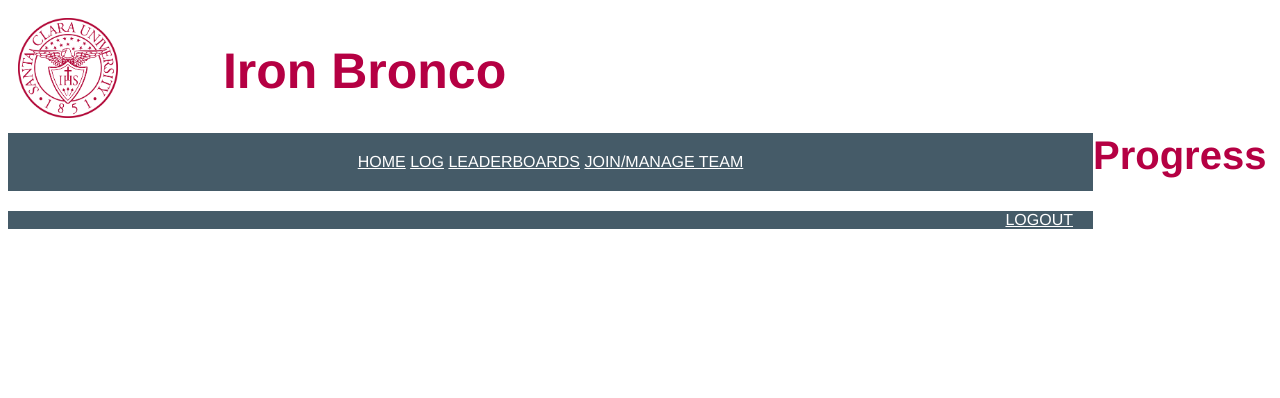
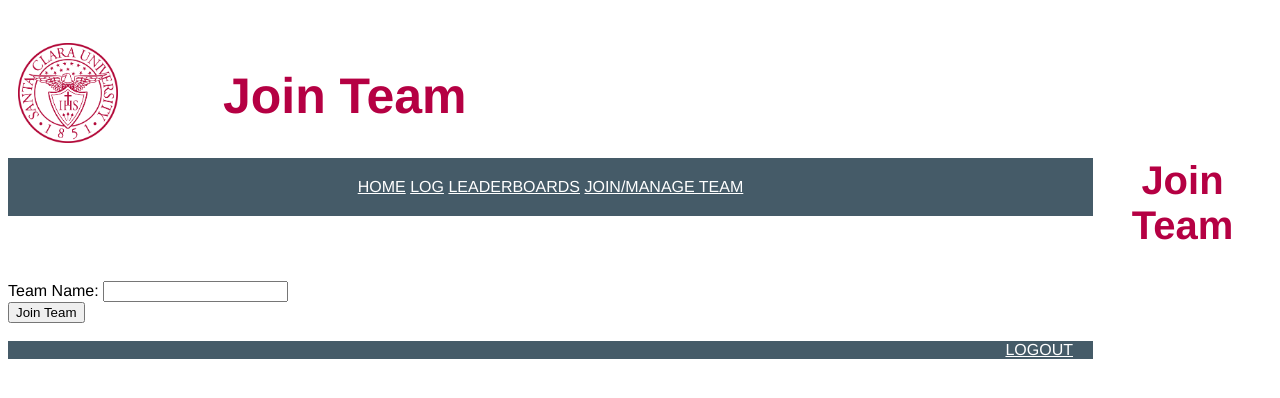
Before and after one commit to DatFob/Coen-174L, a plain HTML site: page front-end/IronBroncoJoinTeam.html in a window 1280 px wide. Drawn offline with Linux system fonts and the light colour scheme.

Commit message:
join team page created

```diff
--- a/front-end/IronBroncoJoinTeam.html
+++ b/front-end/IronBroncoJoinTeam.html
@@ -10,7 +10,7 @@
 		<img src="scu_logos/SCU-Seal_OutlinedRed.png" alt="SCU seal" width="100" height="100">
 	</div>
 	<div id ="header">
-		<h1>Iron Bronco</h1>
+		<h1>Join Team</h1>
 	</div>
 	<div id="nav_bar">
 		<a href="IronBroncoHome.html">HOME</a>
@@ -18,8 +18,12 @@
 		<a href="IronBroncoLeaderboards.html">LEADERBOARDS</a>
 		<a href="IronBroncoJoinTeam.html">JOIN/MANAGE TEAM</a>
 	</div>
-	<div id="progress">
-		<h2>Progress</h2>
+	<div id="jointeam">
+		<h2>Join Team</h2>
+		<form action="/team_information.php"> <!--Click the "Submit" button and the form-data will be sent to a page on the server called "/login_page.php".-->
+			Team Name: <input type="text" name="team"><br>
+			<input type="button" value="Join Team"><br><br> <!--maybe submit instead of button-->
+		</form>
 	</div>
 	<div id="footer">
 		<a href="IronBroncoLogin.html">LOGOUT</a>
--- a/front-end/ironbroncostyle.css
+++ b/front-end/ironbroncostyle.css
@@ -111,6 +111,12 @@
 
 #loginfo {}
 
+#jointeam {}
+
+#jointeam h2 {
+	text-align: center;
+}
+
 #footer {
 	display: block;
 	visibility: visible;
```
